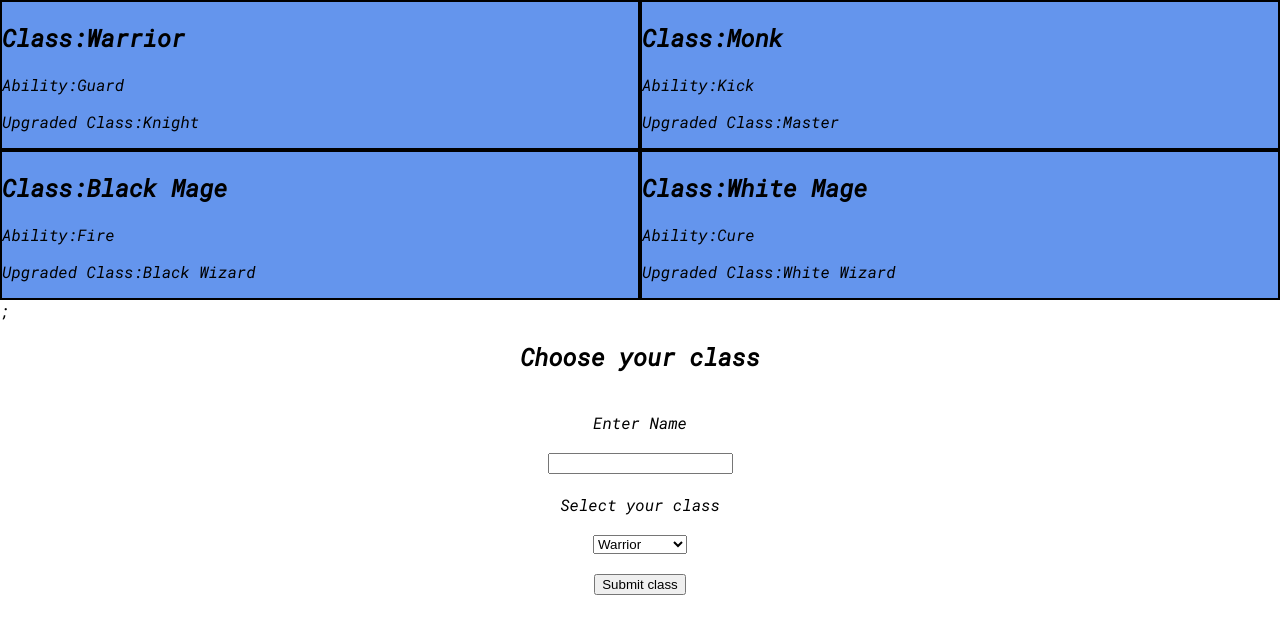
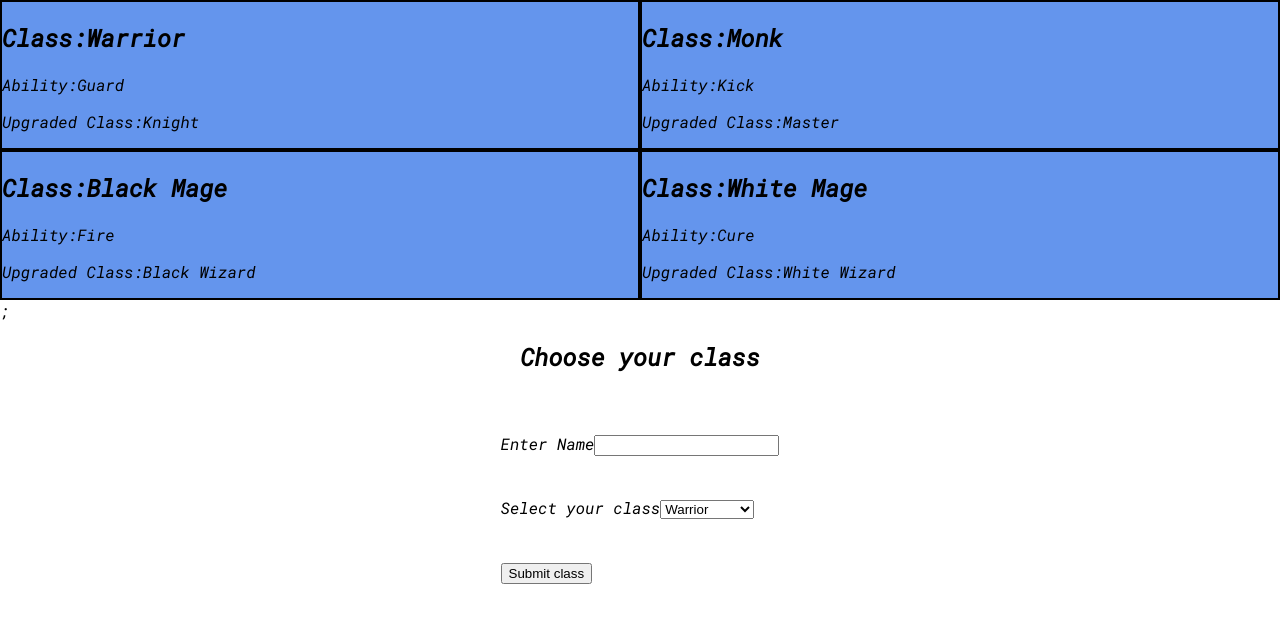
Before and after one commit to jleonen/react-practice, a React (Create React App) app: page / in a window 1280 px wide. Shown: the top 634 px of the page. Built offline with nearby package versions, Linux system fonts and the light colour scheme.

Commit message:
Added handler function showUserInfo to test if data is being passed into app upon submission of form

```diff
--- a/src/App.js
+++ b/src/App.js
@@ -29,10 +29,15 @@ function App() {
       upgrade: "White Wizard",
     },
   ];
+
+  const showUserInfo = (info) => {
+    console.log(info);
+  };
+
   return (
     <div>
       <RenderClass class={classesFF} />;
-      <ClassForm />
+      <ClassForm onInfoChange={showUserInfo} />
     </div>
   );
 }
--- a/src/ClassForm.css
+++ b/src/ClassForm.css
@@ -4,3 +4,7 @@
   align-items: center;
   gap: 20px;
 }
+
+form {
+  line-height: 4;
+}
--- a/src/ClassForm.js
+++ b/src/ClassForm.js
@@ -1,7 +1,7 @@
 import React, { useState } from "react";
 import "./ClassForm.css";
 
-const ClassForm = function () {
+const ClassForm = function (props) {
   const [name, setName] = useState("");
   const [newClass, setClass] = useState("");
   const classChangeHandler = function (event) {
@@ -21,13 +21,21 @@ const ClassForm = function () {
       name: name,
       class: newClass,
     };
+
+    props.onInfoChange(userData);
+    setName("");
+    setClass("");
   };
 
   return (
     <div className="container">
       <h2>Choose your class</h2>
+      <form onSubmit={submitHandler}>
+        <div>
           <label>Enter Name</label>
           <input onChange={nameChangeHandler} />
+        </div>
+        <div>
           <label>Select your class</label>
           <select onChange={classChangeHandler}>
             <option value="warrior">Warrior</option>
@@ -35,7 +43,9 @@ const ClassForm = function () {
             <option value="black mage">Black Mage</option>
             <option value="white mage">White Mage</option>
           </select>
+        </div>
         <button type="submit">Submit class</button>
+      </form>
     </div>
   );
 };
```
Lines whose indentation alone changed are shown as unchanged.
